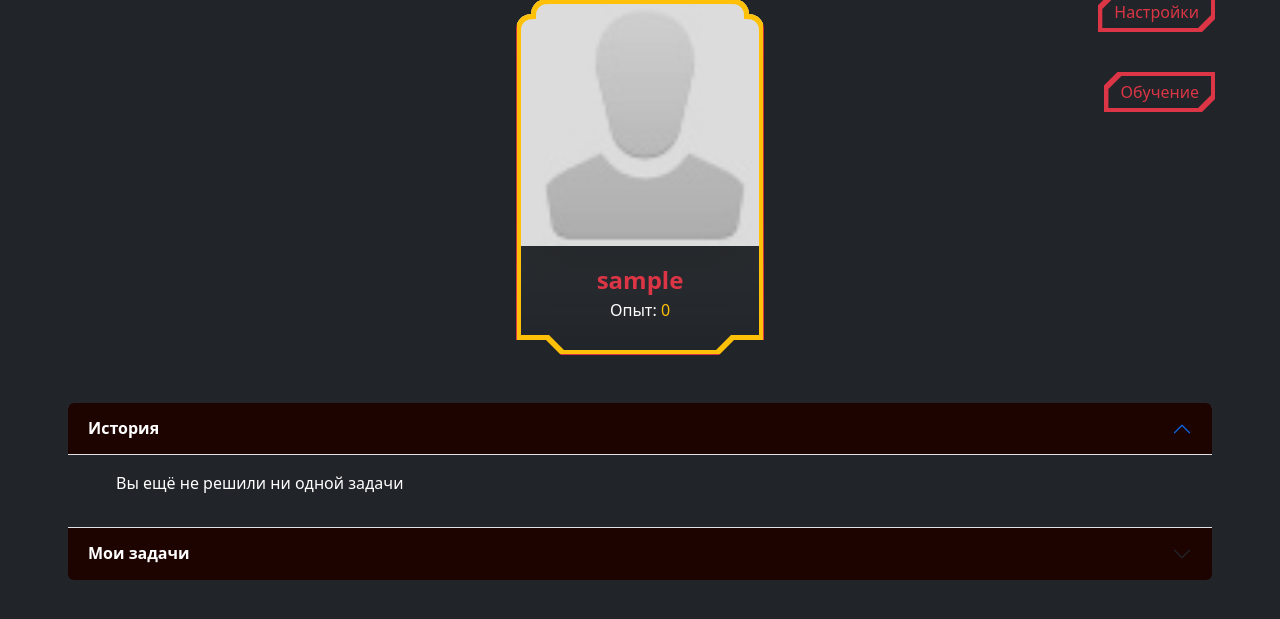
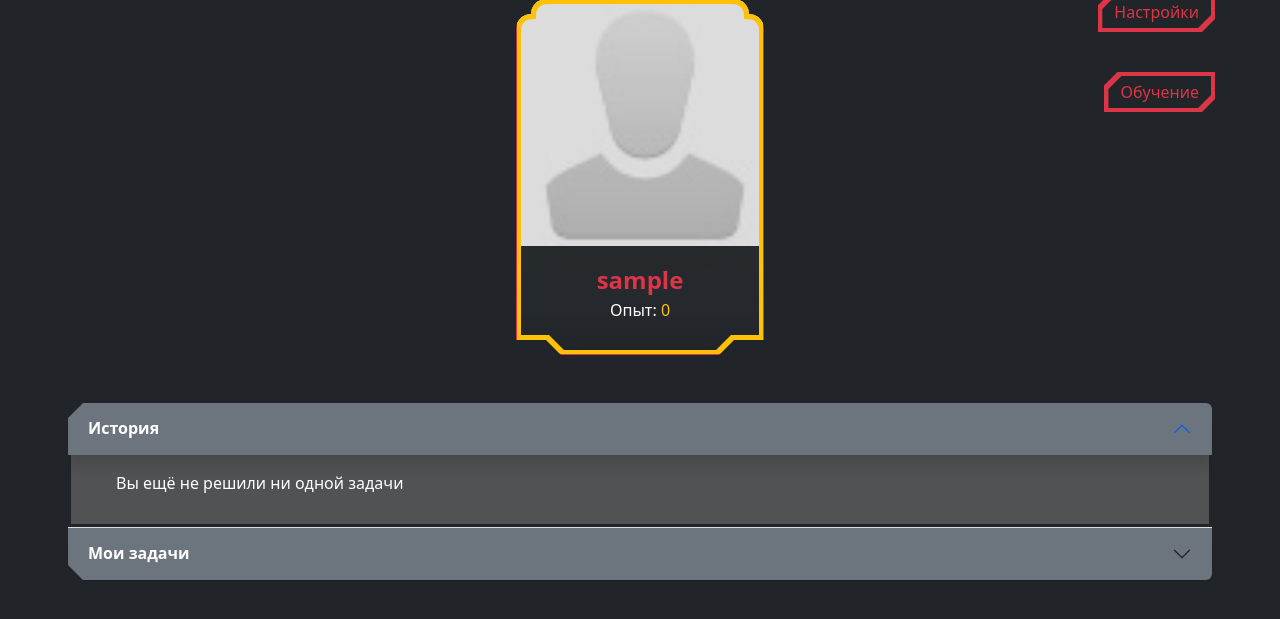
Before and after one commit to Timur1414/stego, a Django app: page /accounts/profile/1/ in a window 1280 px wide. Shown: the part 129-748 px from the top of the page. Run offline with Django 4.2, Linux system fonts and the light colour scheme; the visitor is signed in with stand-in values (Sample User, id 1); data comes from the database, SQL or seed files in the repository; data that the repository does not hold is empty.

Commit message:
accordion design

```diff
--- a/main/templates/pages/profile/history_and_my_tasks.html
+++ b/main/templates/pages/profile/history_and_my_tasks.html
@@ -1,7 +1,7 @@
 <div class="accordion accordion-flush m-5" id="accordionPanelsStayOpenExample">
-    <div class="accordion-item text-white bg-dark rounded-top">
+    <div data-augmented-ui="tl-clip inlay" class="accordion-item text-white bg-dark rounded-top">
         <h2 class="accordion-header" id="panelsStayOpen-headingOne">
-            <button class="accordion-button rounded-top text-white" style="background-color: #1E0400" type="button" data-bs-toggle="collapse" data-bs-target="#panelsStayOpen-collapseOne" aria-expanded="true" aria-controls="panelsStayOpen-collapseOne">
+            <button class="accordion-button rounded-top text-white bg-primary bg-secondary shadow" type="button" data-bs-toggle="collapse" data-bs-target="#panelsStayOpen-collapseOne" aria-expanded="true" aria-controls="panelsStayOpen-collapseOne">
                 <strong>История</strong>
             </button>
         </h2>
@@ -18,9 +18,9 @@
             </div>
         </div>
     </div>
-    <div class="accordion-item text-white bg-dark rounded-bottom">
+    <div data-augmented-ui="bl-clip inlay" class="accordion-item text-white bg-dark rounded-bottom">
         <h2 class="accordion-header" id="panelsStayOpen-headingTwo">
-            <button class="accordion-button collapsed rounded-bottom text-white" style="background-color: #1E0400" type="button" data-bs-toggle="collapse" data-bs-target="#panelsStayOpen-collapseTwo" aria-expanded="false" aria-controls="panelsStayOpen-collapseTwo">
+            <button class="accordion-button collapsed rounded-bottom text-white bg-secondary shadow" type="button" data-bs-toggle="collapse" data-bs-target="#panelsStayOpen-collapseTwo" aria-expanded="false" aria-controls="panelsStayOpen-collapseTwo">
                 <strong>Мои задачи</strong>
             </button>
         </h2>
```
